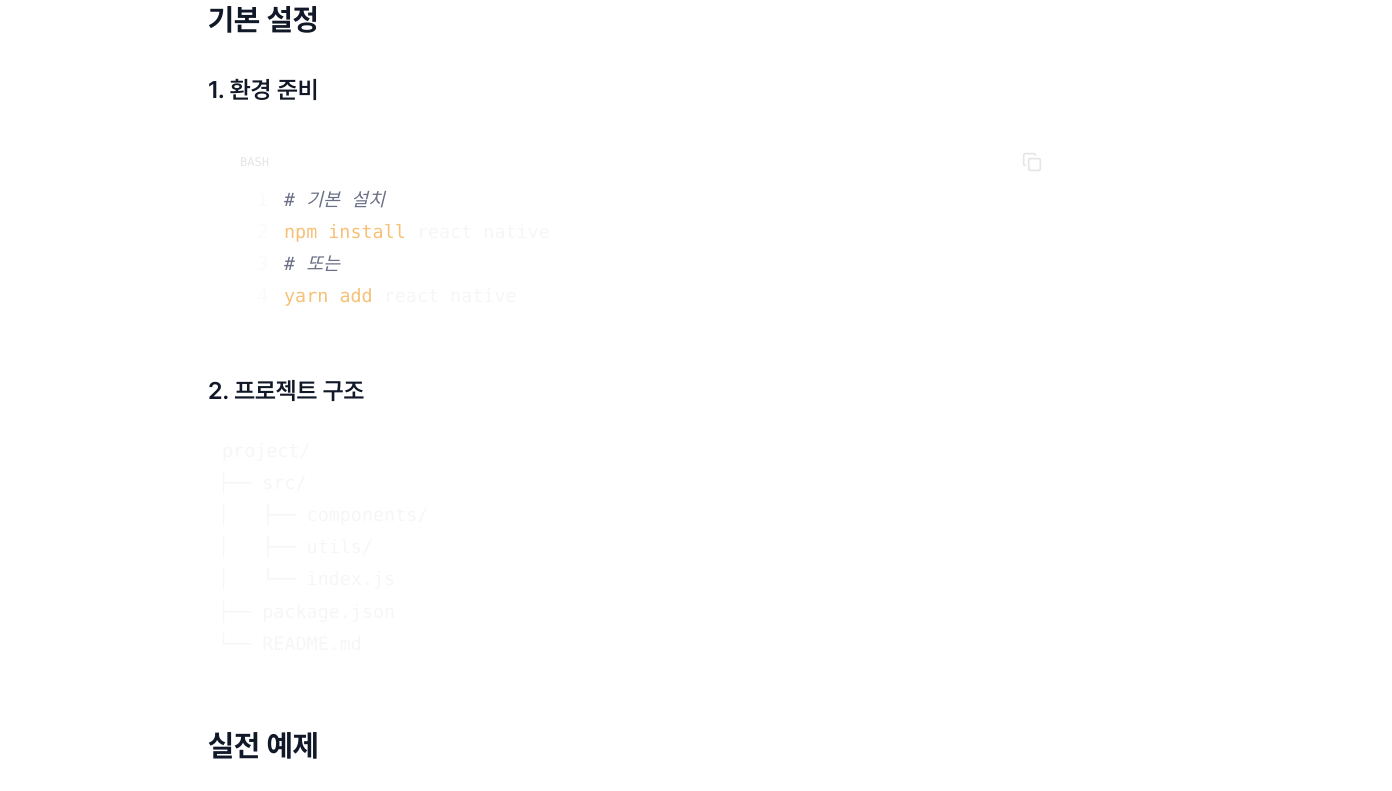
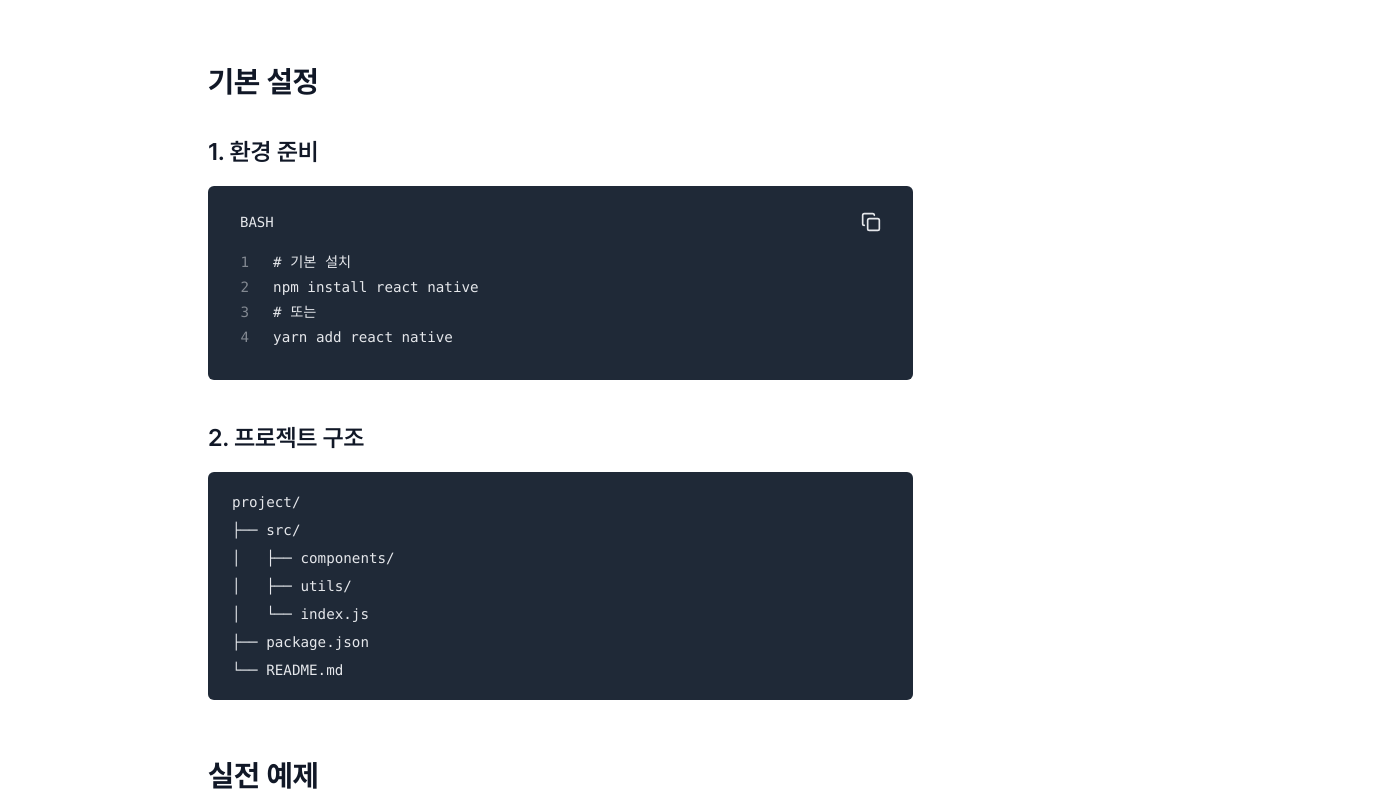
Before and after one commit to devsoob/dev-soob-log, a Next.js app: page /posts/2025-01-21-react-native-mobile in a window 1280 px wide. Shown: the part 829-1620 px from the top of the page, 1392 px wide, since content can reach past the window. Built offline with nearby package versions, Linux system fonts and the light colour scheme; no server answers.

Commit message:
Style: 코드 블록 스타일 수정
- 커스텀 테마 제거하고 기본 테마만 사용
- 라인 번호 위치 조정 및 여백 수정
- 언어 표시와 복사 버튼 레이아웃 개선
- 불필요한 컨테이너와 스타일 제거

```diff
--- a/components/CodeBlock.tsx
+++ b/components/CodeBlock.tsx
@@ -1,18 +1,13 @@
-import React, { useState, useEffect } from 'react';
+import React, { useState } from 'react';
 import { Copy, Check } from 'lucide-react';
 import Highlight, { Prism } from 'prism-react-renderer';
 import type { Language } from 'prism-react-renderer';
-// @ts-ignore
-import duotoneDark from 'prism-react-renderer/themes/duotoneDark';
-// @ts-ignore
-import duotoneLight from 'prism-react-renderer/themes/duotoneLight';
 
 interface CodeBlockProps {
   children: string;
   className?: string;
   filename?: string;
   showLineNumbers?: boolean;
-  highlightLines?: number[];
   language?: string;
 }
 
@@ -21,24 +16,9 @@
   className = '',
   filename,
   showLineNumbers = false,
-  highlightLines = [],
   language = 'text'
 }) => {
   const [copied, setCopied] = useState(false);
-  const [isDarkMode, setIsDarkMode] = useState(false);
-
-  useEffect(() => {
-    const checkDarkMode = () => {
-      setIsDarkMode(document.documentElement.classList.contains('dark'));
-    };
-    checkDarkMode();
-    const observer = new MutationObserver(checkDarkMode);
-    observer.observe(document.documentElement, {
-      attributes: true,
-      attributeFilter: ['class']
-    });
-    return () => observer.disconnect();
-  }, []);
 
   // 언어 추출
   const extractLanguage = (className: string): string => {
@@ -58,91 +38,56 @@
     }
   };
 
-  // 다크모드용 파스텔톤 컬러 팔레트 테마
-  const customDarkTheme = {
-    plain: {
-      backgroundColor: '#23272f', // 어두운 배경
-    },
-    styles: [
-      { types: ['comment'], style: { color: '#6c7086', fontStyle: 'italic' as 'italic' } },
-      { types: ['keyword'], style: { color: '#7fdbca', fontWeight: 'bold' as 'bold' } },
-      { types: ['function', 'method'], style: { color: '#f6c177' } },
-      { types: ['variable', 'attr-name'], style: { color: '#e5e5e5' } },
-      { types: ['string', 'inserted'], style: { color: '#a3be8c' } },
-      { types: ['number', 'constant'], style: { color: '#d67ad2' } },
-      { types: ['type', 'class-name'], style: { color: '#e99287' } },
-      { types: ['operator', 'punctuation'], style: { color: '#b4befe' } },
-      { types: ['tag'], style: { color: '#f28fad' } },
-      { types: ['property'], style: { color: '#f2cdcd' } },
-      { types: ['boolean'], style: { color: '#f6c177' } },
-      { types: ['namespace'], style: { color: '#b4befe' } },
-      { types: ['deleted'], style: { color: '#f28fad' } },
-      { types: ['builtin', 'char', 'selector'], style: { color: '#7fdbca' } },
-    ],
-  };
-
-  const customLightTheme = {
-    plain: {
-      backgroundColor: '#e5e6eb', // 더 진한 밝은 회색 배경
-    },
-    styles: [
-      { types: ['comment'], style: { color: '#7D8590', fontStyle: 'italic' as 'italic' } },
-      { types: ['keyword'], style: { color: '#20B2AA', fontWeight: 'bold' as 'bold' } },
-      { types: ['function', 'method'], style: { color: '#FF9800' } },
-      { types: ['variable', 'attr-name'], style: { color: '#23272F' } },
-      { types: ['string', 'inserted'], style: { color: '#43A047' } },
-      { types: ['number', 'constant'], style: { color: '#8E24AA' } },
-      { types: ['type', 'class-name'], style: { color: '#1976D2' } },
-      { types: ['operator', 'punctuation'], style: { color: '#6C6F85' } },
-      { types: ['tag'], style: { color: '#E91E63' } },
-      { types: ['property'], style: { color: '#8E24AA' } },
-      { types: ['boolean'], style: { color: '#FF9800' } },
-      { types: ['namespace'], style: { color: '#6C6F85' } },
-      { types: ['deleted'], style: { color: '#E91E63' } },
-      { types: ['builtin', 'char', 'selector'], style: { color: '#20B2AA' } },
-    ],
-  };
-
   return (
-    <div
-      className="notion-code-block"
-      style={{ border: 'none', boxShadow: 'none', outline: 'none' }}
-      tabIndex={-1}
-    >
-      <div className="notion-code-header" style={isDarkMode ? { color: '#3d3d3d ' } : { color: '#e5e5e5' }}>
-        <div className="flex items-center space-x-2">
+    <div style={{ position: 'relative' }}>
+      <div style={{
+        display: 'flex',
+        justifyContent: 'space-between',
+        alignItems: 'center',
+        padding: '8px',
+        position: 'absolute',
+        top: 0,
+        left: 0,
+        right: 0,
+        zIndex: 1
+      }}>
         {detectedLanguage && (detectedLanguage as string) !== 'text' && (detectedLanguage as string) !== 'plaintext' && (detectedLanguage as string) !== 'plain' && (
-            <span className="notion-code-language" style={isDarkMode ? { color: '#3d3d3d' } : { color: '#e5e5e5' }}>
+          <span style={{ fontSize: '14px' }}>
             {detectedLanguage.toUpperCase()}
           </span>
         )}
-        </div>
-        <div className="notion-code-actions">
         <button
           onClick={handleCopy}
-            className="notion-code-button"
           title={copied ? 'Copied!' : 'Copy code'}
         >
-            {copied ? <Check size={20} color={isDarkMode ? '#3d3d3d' : '#e5e5e5'} /> : <Copy size={20} color={isDarkMode ? '#3d3d3d' : '#e5e5e5'} />}
+          {copied ? <Check size={20} /> : <Copy size={20} />}
         </button>
-        </div>
       </div>
       <Highlight
         Prism={Prism}
         code={children.trim()}
         language={detectedLanguage}
-        theme={!isDarkMode ? customDarkTheme : customLightTheme}
       >
-        {({ className, style, tokens, getLineProps, getTokenProps }: any) => (
-          <pre className={className} style={style}>
-            {tokens.map((line: any, i: number) => (
-              <div key={i} {...getLineProps({ line, key: i })}>
-                <span className="select-none opacity-50 mr-4 min-w-[2.5rem] text-right inline-block">
+        {({ tokens, getLineProps, getTokenProps }) => (
+          <pre style={{ margin: 0, background: 'transparent', paddingTop: '48px', paddingLeft: '8px', paddingRight: '8px' }}>
+            {tokens.map((line, i) => (
+              <div key={i} {...getLineProps({ line, key: i, style: { background: 'transparent', display: 'flex' } })}>
+                <span style={{
+                  userSelect: 'none',
+                  width: '2ch',
+                  textAlign: 'right',
+                  marginRight: '1.5rem',
+                  opacity: 0.5,
+                  flexShrink: 0,
+                  marginLeft: '-8px'
+                }}>
                   {i + 1}
                 </span>
-                {line.map((token: any, key: number) => (
-                  <span key={key} {...getTokenProps({ token, key })} />
+                <span>
+                  {line.map((token, key) => (
+                    <span key={key} {...getTokenProps({ token, key, style: { background: 'transparent' } })} />
                   ))}
+                </span>
               </div>
             ))}
           </pre>
--- a/pages/_app.tsx
+++ b/pages/_app.tsx
@@ -74,11 +74,9 @@
   },
   pre: ({ children, ...props }: React.HTMLAttributes<HTMLPreElement>) => {
     return (
-      <div className="notion-code-block my-6">
-        <pre className="p-4 m-0 bg-transparent" {...props}>
-          {children}
-        </pre>
-      </div>
+      <pre {...props}>
+        {children}
+      </pre>
     );
   },
 };
--- a/styles/globals.css
+++ b/styles/globals.css
@@ -87,101 +87,8 @@
 
 /* 노션 스타일 인라인 코드 */
 @layer utilities {
-  .prose :where(code):not(:where([class~="not-prose"] *)) {
-    @apply px-1 py-0.5 rounded text-sm font-mono;
-    background-color: #23272f;
-    color: #fff;
-    border: none;
-    box-shadow: none;
-  }
-
-  .dark .prose :where(code):not(:where([class~="not-prose"] *)) {
-    background-color: #f6f6f7;
-    color: #23272f;
-  }
-
-  /* 인라인 코드 스타일 (노션 스타일) */
-  .notion-inline-code {
-    @apply px-1 py-0.5 rounded text-sm font-mono;
-    background-color: #23272f;
-    color: #fff;
-    border: none;
-    box-shadow: none;
+  pre, code {
     font-family: 'SF Mono', Monaco, 'Cascadia Code', 'Roboto Mono', Consolas, 'Courier New', monospace;
-    line-height: 1.4;
-  }
-
-  .dark .notion-inline-code {
-    background-color: #f6f6f7;
-    color: #23272f;
-  }
-
-  /* 코드 블록 스타일 (노션 스타일) */
-  .notion-code-block {
-    @apply p-2.5 m-0 rounded-xl;
-    background-color: var(--background);
-    color: #f6f6f7;
-  }
-
-  .dark .notion-code-block {
-    background-color: #f6f6f7;
-    color: #23272f;
-  }
-
-  .notion-code-block pre,
-  .notion-code-block code {
-    background: none !important;
-    background-color: inherit !important;
-    color: inherit;
-    font-size: 0.95rem;
-    font-family: 'SF Mono', Monaco, 'Cascadia Code', 'Roboto Mono', Consolas, 'Courier New', monospace;
-    line-height: 1.75;
-  }
-
-  @media (min-width: 640px) {
-    .notion-code-block pre,
-    .notion-code-block code {
-      font-size: 1.05rem;
-    }
-  }
-
-  @media (min-width: 1024px) {
-    .notion-code-block pre,
-    .notion-code-block code {
-      font-size: 1.15rem;
-    }
-  }
-
-  .notion-code-header {
-    @apply flex items-center justify-between px-1 py-0.5 mb-1;
-    background: none;
-    border: none;
-    color: inherit;
-  }
-
-  .notion-code-language {
-    background: none;
-    border: none;
-    color: inherit;
-    @apply px-2 py-1 text-xs font-medium;
-  }
-
-  .notion-code-actions {
-    @apply flex items-center space-x-1;
-    background: none;
-    border: none;
-    color: inherit;
-  }
-
-  .notion-code-button {
-    background: none;
-    border: none;
-    color: inherit;
-    @apply p-1.5 text-[20px];
-  }
-
-  .notion-code-block pre {
-    @apply p-0 m-0 overflow-x-auto;
   }
 }
 
@@ -276,25 +183,6 @@
 
 .dark .loading-line {
   background: linear-gradient(90deg, transparent, #fff, transparent);
-}
-
-.dark .notion-code-block pre, .dark .notion-code-block code {
-  background-color: #f6f6f7 !important;
-}
-
-/* 모바일 코드블럭/인라인코드 폰트 크기 축소 및 연속 코드블럭 간격 */
-@media (max-width: 480px) {
-  .notion-code-block pre,
-  .notion-code-block code {
-    font-size: 0.8rem;
-  }
-  .notion-inline-code {
-    font-size: 0.75rem;
-  }
-}
-
-.notion-code-block + .notion-code-block {
-  margin-top: 1.25rem;
 }
 
 /* 드래그 영역 스타일 */
```
Lines whose indentation alone changed are shown as unchanged.
